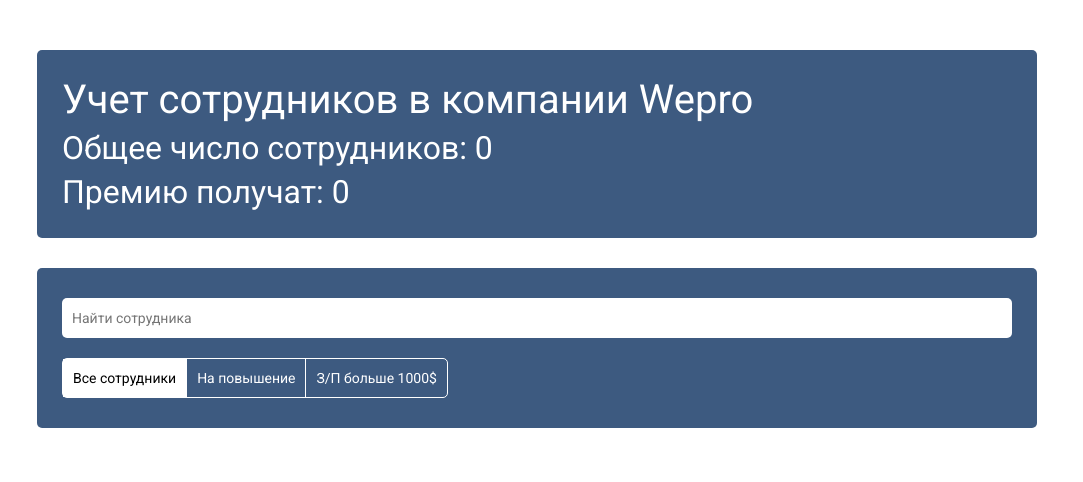
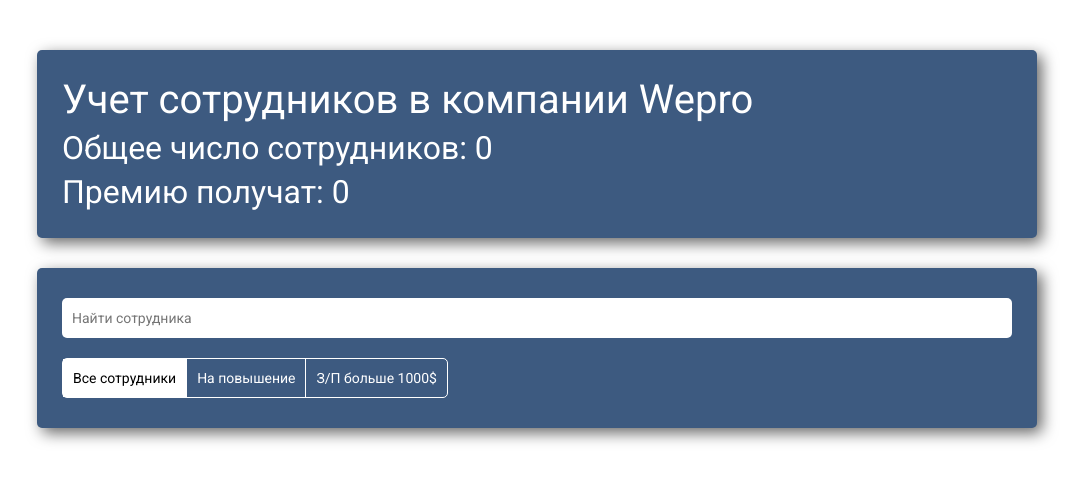
Before and after one commit to Eldorbek06/Office-app, a website built with Vite: page index.html in a window 1280 px wide. Shown: the whole page, without its empty margins (103-1186 px from the left). Built offline with nearby package versions, Linux system fonts and the light colour scheme.

Commit message:
header scss fixed

```diff
--- a/src/scss/style.scss
+++ b/src/scss/style.scss
@@ -26,6 +26,7 @@
         gap: 12px;
         align-items: start;
         font-weight: 500;
+        box-shadow: 5px 5px 15px rgba(0, 0, 0, 0.6);
     }
 
     &__title {
@@ -45,6 +46,7 @@
         padding: 30px 25px;
         border-radius: 5px;
         background-color: #3d5a80;
+        box-shadow: 5px 5px 15px rgba(0, 0, 0, 0.6);
     }
 
     &__inp {
@@ -53,6 +55,8 @@
         padding: 10px;
         border-radius: 5px;
         margin-bottom: 20px;
+        font-size: 14px;
+        cursor: pointer;
 
         &::placeholder{
             font-size: 14px;
```
